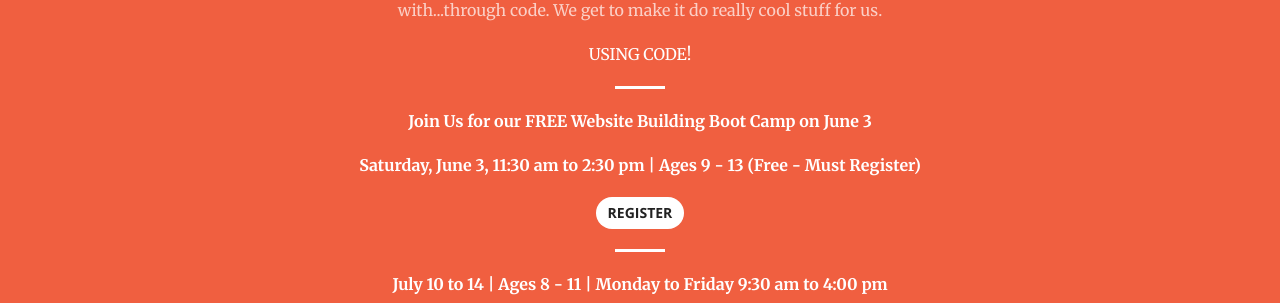
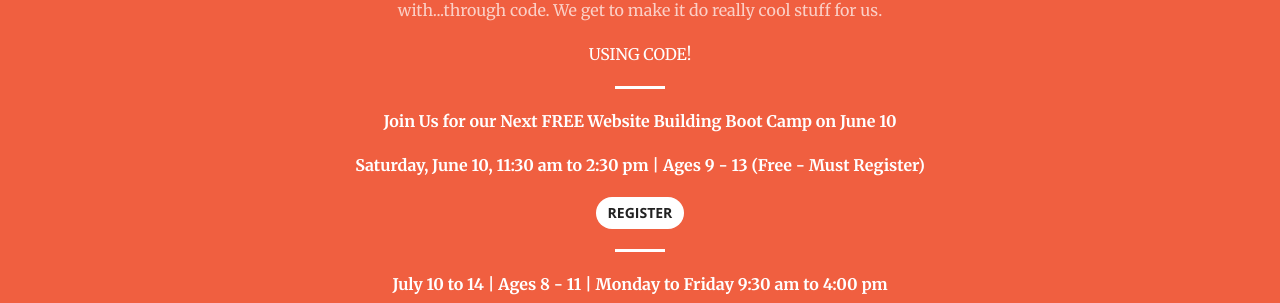
Before and after one commit to ojagostini/supracademy.com, a Jekyll site: the page kidscode/index.html, which Jekyll copies as it is, in a window 1280 px wide and 900 px high, scrolled down 977 px. Shown: the part 149-452 px from the top of the window. Built offline with Jekyll 4.4.1, drawn with Linux system fonts in a browser that asks for light colours; nearby versions of some CDN libraries.

Commit message:
added new date and link for kidscode free event

```diff
--- a/kidscode/index.html
+++ b/kidscode/index.html
@@ -97,11 +97,11 @@
 
                     <hr class="light">
 
-                    <p><strong> Join Us for our FREE Website Building Boot Camp on June 3</strong></p>
-                    <p><strong> Saturday, June 3, 11:30 am to 2:30 pm |  Ages 9 - 13 (Free - Must Register)</strong></p>
+                    <p><strong> Join Us for our Next FREE Website Building Boot Camp on June 10</strong></p>
+                    <p><strong> Saturday, June 10, 11:30 am to 2:30 pm |  Ages 9 - 13 (Free - Must Register)</strong></p>
 
                     </p>
-                    <a href="https://www.eventbrite.com/e/kidscode-create-your-first-website-boot-camp-free-tickets-34788457212" class="btn btn-default btn-l">Register</a>
+                    <a href="https://www.eventbrite.com/e/kidscode-create-your-first-website-boot-camp-free-tickets-34964636168" class="btn btn-default btn-l">Register</a>
                     <hr class="light">
 
                     <p><strong> July 10 to 14  |  Ages 8 - 11  |  Monday to Friday 9:30 am to 4:00 pm </strong></p>
```
